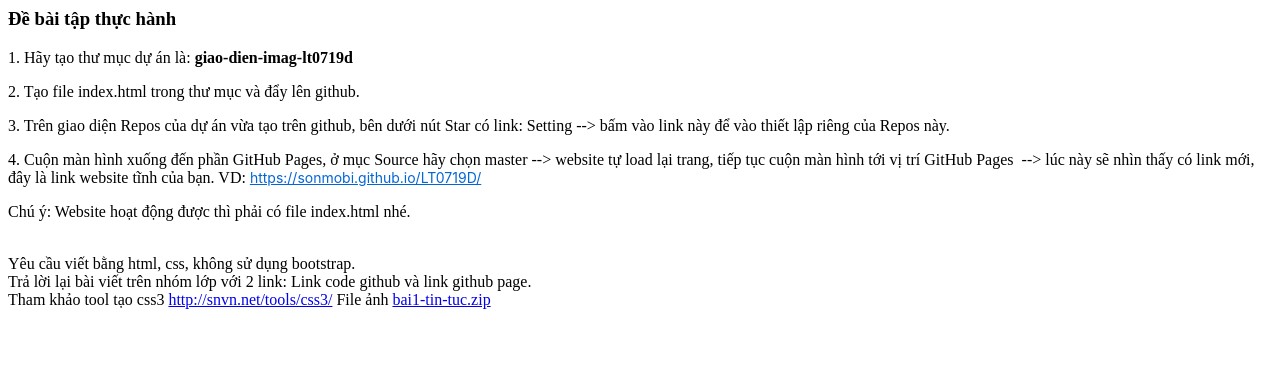
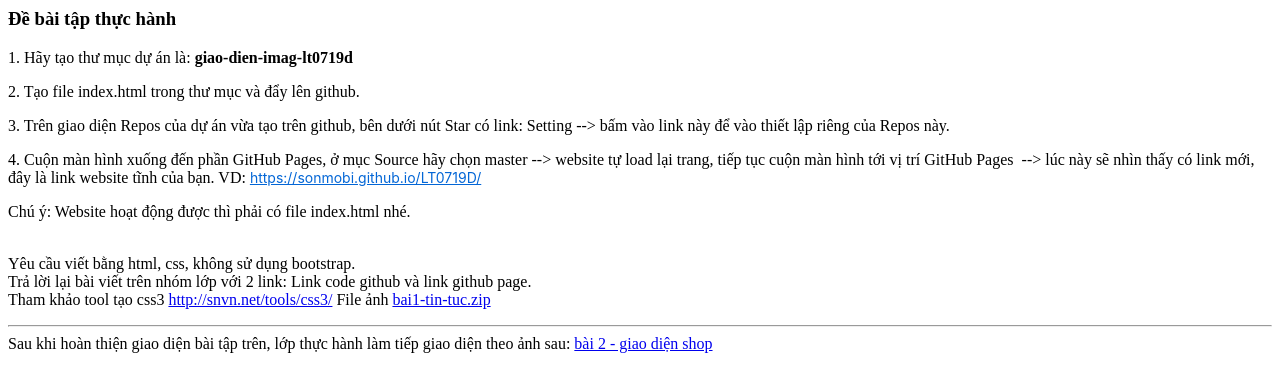
Before and after one commit to sonmobi/LT0719D, a plain HTML site: page index.html in a window 1280 px wide. Drawn offline with Linux system fonts and the light colour scheme.

Commit message:
Update bài 2 làm về shop

```diff
--- a/index.html
+++ b/index.html
@@ -14,3 +14,6 @@
 Y&ecirc;u cầu viết bằng html, css, kh&ocirc;ng sử dụng bootstrap.<br />
 Trả lời lại b&agrave;i viết tr&ecirc;n nh&oacute;m lớp với 2 link: Link code github v&agrave; link github page.<br />
 Tham khảo tool tạo css3 <a href="http://snvn.net/tools/css3/" target="_blank">http://snvn.net/tools/css3/</a> File ảnh <a href="bai1-tin-tuc.zip" target="_blank">bai1-tin-tuc.zip</a></p>
+
+<hr>
+Sau khi hoàn thiện giao diện bài tập trên, lớp thực hành làm tiếp giao diện theo ảnh sau: <a href='bai-2-shop.zip'>bài 2 - giao diện shop</a>
```
